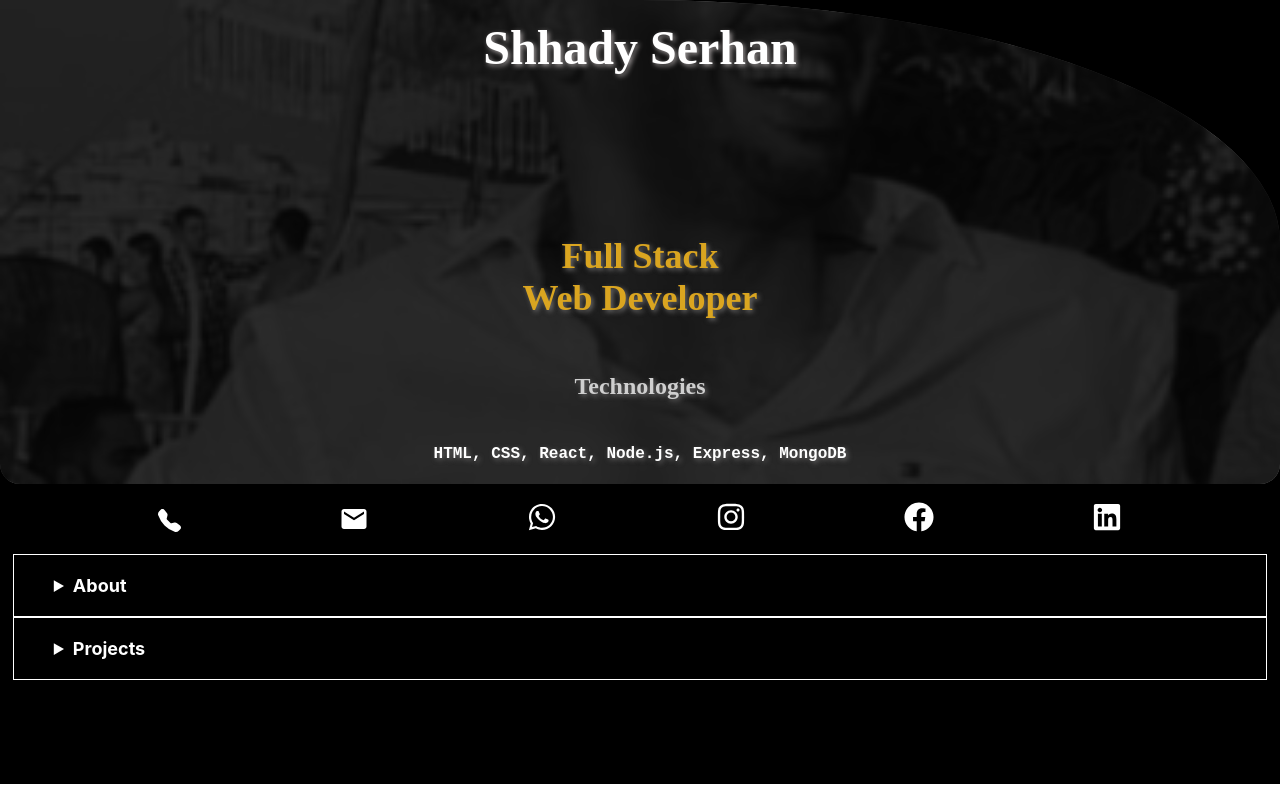
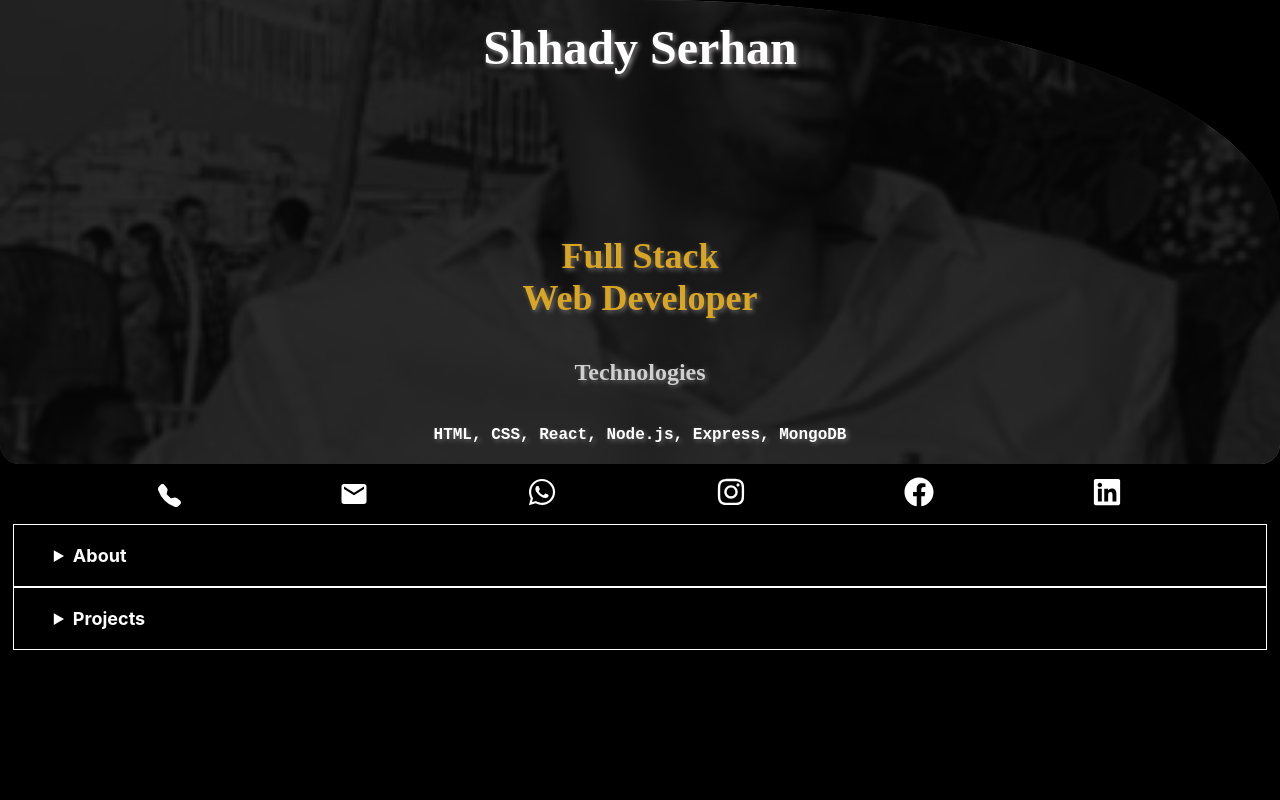
Before and after one commit to shhady/portfolio, a React (Create React App) app: page / in a window 1280 px wide. Built offline with nearby package versions, Linux system fonts and the light colour scheme.

Commit message:
check now

```diff
--- a/src/App.css
+++ b/src/App.css
@@ -3,7 +3,7 @@
   width: 100vw;
   height: 100%;
   background-color: black;
-  min-height: 98vh;
+  min-height: 100vh;
 }
 
   .contentDiv {
@@ -12,15 +12,8 @@
     flex-direction: column;
     justify-content: center;
     align-items: center;
-    /* margin-right: 50px; */
     color: #fff;
-    /* background-image: url("/public/proPic.png"); */
-    /* background-position: center;
-    background-repeat: no-repeat;
-    background-size: cover; */
     position: relative;
-
-
   }
   .backgroundImageContainer {
     position: absolute;
@@ -153,7 +146,7 @@
     font-family:cursive;
     color: #cfcfcf;
     z-index: 9;
-
+    margin: 40px 0px 40px 0px;
     text-shadow: 2px 2px 5px rgb(109, 108, 108);
 }
 .techs{
@@ -163,6 +156,7 @@
     font-family:monospace;
     color: #ffffff;
     z-index: 9;
+    margin: 0px 0px 20px 0px;
     text-shadow: 2px 2px 5px rgb(109, 108, 108);
 }
 .pictureDiv {
--- a/src/index.css
+++ b/src/index.css
@@ -1,3 +1,9 @@
+*{
+  box-sizing: border-box;
+  padding: 0;
+  margin: 0;
+}
+
 body {
   margin: 0;
   max-width: 100vw;
@@ -6,6 +12,7 @@ body {
     sans-serif;
   -webkit-font-smoothing: antialiased;
   -moz-osx-font-smoothing: grayscale;
+  background-color: black;
 }
 
 code {
```
